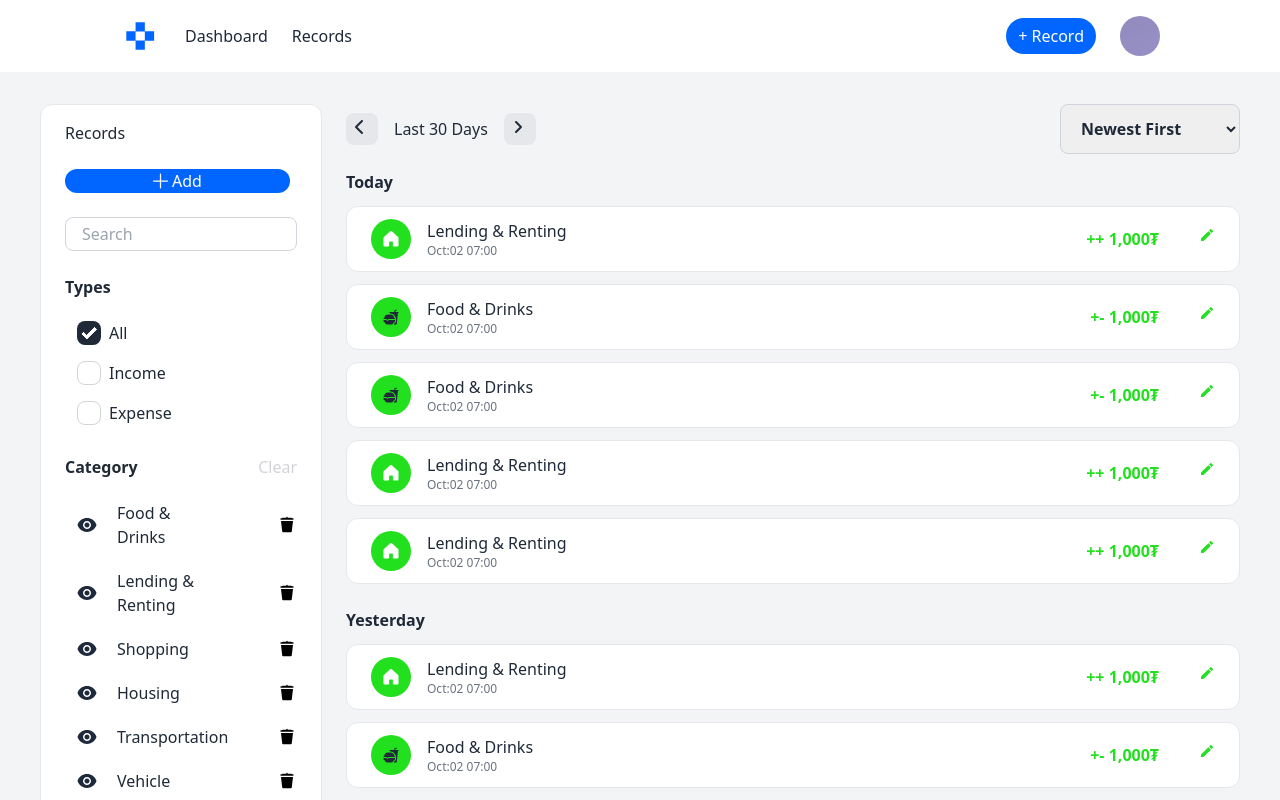
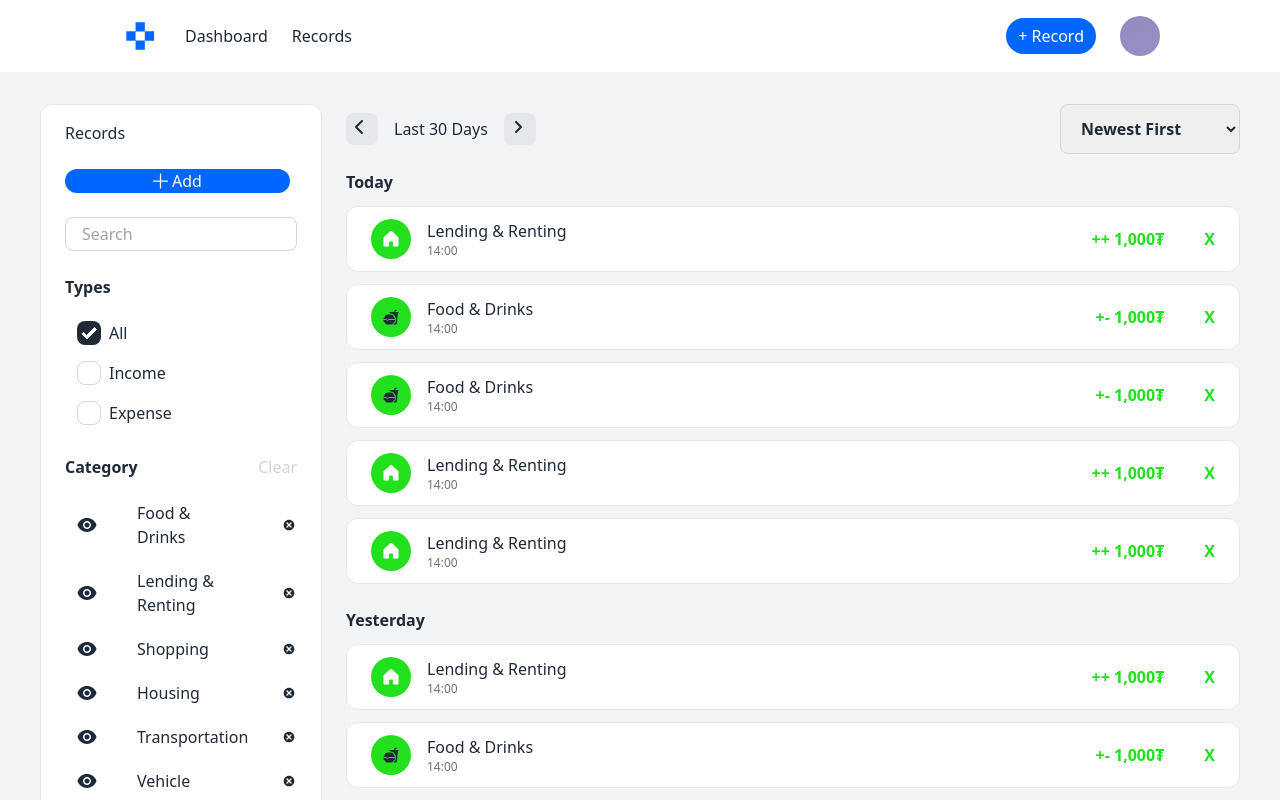
Before and after one commit to munkhzay/trackerFRONT, a Next.js app: page /records in a window 1280 px wide. Shown: the top 800 px of the page. Built offline with nearby package versions, Linux system fonts and the light colour scheme.

Commit message:
console bolsongv

```diff
--- a/src/components/AddRecord.js
+++ b/src/components/AddRecord.js
@@ -150,11 +150,9 @@ const AddRecord = (props) => {
                 {categories.map((record, index) => {
                   // console.log(select);
                   return (
-                    <div key={index}>
-                      <option value={record.categoryid}>
-                        {record.categoryname}
-                      </option>
-                    </div>
+                    <option key={index} value={record.categoryid}>
+                      {record.categoryname}
+                    </option>
                   );
                 })}
                 {/* <option value="Food" className="px-[18px] py-2 flex gap-3">
--- a/src/components/Categories.js
+++ b/src/components/Categories.js
@@ -2,7 +2,7 @@ import Category from "./Category";
 import axios from "axios";
 
 const Categories = (props) => {
-  const { categories, setCategory, onSelectCategory } = props;
+  const { categories, setCategory, onSelectCategory, refetchRecord } = props;
 
   // const onSelectCategory = (onecategory) => {
   //   console.log(onecategory.categoryid);
@@ -25,6 +25,8 @@ const Categories = (props) => {
       )
       .then((response) => {
         console.log(response);
+
+        refetchRecord();
       })
       .catch((error) => {
         console.log(error);
--- a/src/components/Category.js
+++ b/src/components/Category.js
@@ -1,19 +1,16 @@
 import EyeIcon from "../../public/icons/EyeIcon";
 import ClosedEyeIcon from "../../public/icons/ClosedEyeIcon";
-import { useState } from "react";
-import axios from "axios";
-import Recor from "./Records";
-
+import { TiDelete } from "react-icons/ti";
 const Category = (props) => {
   const { categoryName, selected, handleDelete, onSelect } = props;
   // console.log(selected);
-  const icon = selected === true ? <ClosedEyeIcon /> : <EyeIcon />;
+  const icon = selected === false ? <ClosedEyeIcon /> : <EyeIcon />;
 
   return (
     <div className="flex">
       <div
         onClick={onSelect}
-        className="w-full pl-3 py-1.5 flex gap-5 items-center"
+        className="w-full pl-3 py-1.5 flex gap-10 items-center"
       >
         {icon}
         <p onChange={""} className="font-normal w-24  text-base text-[#1F2937]">
@@ -21,17 +18,7 @@ const Category = (props) => {
         </p>
       </div>
       <button onClick={handleDelete}>
-        <svg
-          // values={categoryid}
-          xmlns="http://www.w3.org/2000/svg"
-          x="0px"
-          y="0px"
-          width="20"
-          height="20"
-          viewBox="0 0 30 30"
-        >
-          <path d="M 14.984375 2.4863281 A 1.0001 1.0001 0 0 0 14 3.5 L 14 4 L 8.5 4 A 1.0001 1.0001 0 0 0 7.4863281 5 L 6 5 A 1.0001 1.0001 0 1 0 6 7 L 24 7 A 1.0001 1.0001 0 1 0 24 5 L 22.513672 5 A 1.0001 1.0001 0 0 0 21.5 4 L 16 4 L 16 3.5 A 1.0001 1.0001 0 0 0 14.984375 2.4863281 z M 6 9 L 7.7929688 24.234375 C 7.9109687 25.241375 8.7633438 26 9.7773438 26 L 20.222656 26 C 21.236656 26 22.088031 25.241375 22.207031 24.234375 L 24 9 L 6 9 z"></path>
-        </svg>
+        <TiDelete />
       </button>
     </div>
   );
--- a/src/components/OneRecord.js
+++ b/src/components/OneRecord.js
@@ -3,9 +3,10 @@ import { format } from "date-fns";
 import FoodExpense from "../../public/icons/FoodExpenseIcon";
 import RentIcon from "../../public/icons/RentIcon";
 import IconCategory from "../../util/FindCategoryIcon";
-import { MdEdit } from "react-icons/md";
+
 const OneRecord = (props) => {
-  const { text, image, time, color, money, transaction_type } = props;
+  const { text, image, time, color, money, transaction_type, handleDelete } =
+    props;
   // const date = new Date(time);
   // const farmated = isNaN(date) ? "inValidtime" : format(date, "HH:mm");
   const iconcolor = transaction_type === "Expense" ? "#F54949" : "#23E01F";
@@ -29,7 +30,8 @@ const OneRecord = (props) => {
           <p className="font-normal text-base">{text}</p>
           <p className="font-normal text-xs text-[#6B7280]">
             {" "}
-            {format(Date(time), "MMM:dd HH:mm")}
+            {time}
+            {/* {format(Date(time), "MMM:dd HH:mm")} */}
           </p>
         </div>
       </div>
@@ -38,7 +40,12 @@ const OneRecord = (props) => {
         style={{ color: iconcolor }}
       >
         {incomeorexp}
-        {money} <MdEdit />
+        {money} <button onClick={handleDelete}>X</button>
+        {/* <script>
+          {function handleDelete() {
+            alert("Your file is being uploaded!");
+          }}
+        </script> */}
       </p>
 
       {/* <svg
--- a/src/components/Records.js
+++ b/src/components/Records.js
@@ -1,20 +1,10 @@
-import useSWR from "swr";
 import OneRecord from "./OneRecord";
 import axios from "axios";
 import { useEffect, useState } from "react";
-import RentIcon from "../../public/icons/RentIcon";
-import FoodExpense from "../../public/icons/FoodExpenseIcon";
 import { useQueryState } from "next-usequerystate";
-import MyCategories from "./Category";
 
 const Transaction = (props) => {
-  const {
-    myrecords,
-
-    categories,
-  } = props;
-
-  const [allselectedcategory, setAllselectedcategory] = useState([]);
+  const { myrecords, categories, refetchRecord } = props;
   const [search] = useQueryState("");
   const filteredproducts = myrecords.filter((item) => {
     if (!search) return true;
@@ -22,48 +12,39 @@ const Transaction = (props) => {
   });
 
   const oneCategorySelected = categories?.filter(
-    (category) => category.selected === false
+    (category) => category.selected === true
   );
-
   const selectedeyesRecords = oneCategorySelected?.map((category) => {
     const recordsEye = filteredproducts.filter(
       (record) => record.categoryid === category.categoryid
     );
-
     return recordsEye;
   });
-  // console.log(selectedeyesRecords);
 
-  // const selectedEyesCategory = filteredproducts.filter((onerecord) => {
-  //   if (
-  //     onerecord.categoryid === selectedcategory.categoryid &&
-  //     selectedcategory.selected === true
-  //   )
-  //     return onerecord;
-  //   if (onerecord.categoryid !== selectedcategory.categoryid) return;
-  // });
-  // const data = () => {
-  //   setAllselectedcategory(selectedEyesCategory);
-  // };
+  const deleteRecord = async (recordid) => {
+    try {
+      const response = await axios.delete(
+        `${process.env.NEXT_PUBLIC_BACKEND_URL}/api/transaction/delete/${recordid}`
+      );
+      console.log(response);
+      refetchRecord();
+    } catch (error) {
+      console.error(error);
+    }
+  };
 
-  // console.log(allselectedcategory);
-  // const allSelectedRecords = selectedcategory.map((product) => {
-  //   const filteredrecordsByCategories = filteredproducts.filter(
-  //     (record) => record.categoryid === product.categoryid
-  //   );
-
-  //   return filteredrecordsByCategories;
-  // });
   return (
     <div>
       {selectedeyesRecords?.map((onerecord, index) => (
         <div key={index}>
           {onerecord.map((record) => (
             <OneRecord
+              handleDelete={() => deleteRecord(record.recordid)}
               key={record.userid}
               text={record.categoryname}
               transaction_type={record.transaction}
               money={record.amount}
+              time={record.createdat}
             />
           ))}
         </div>
@@ -72,15 +53,3 @@ const Transaction = (props) => {
   );
 };
 export default Transaction;
-
-const numbers = [1, 2, 3];
-
-const selectedNumbers = [1];
-
-const filterddNUmbers = numbers.filter((number) => {
-  if (selectedNumbers.includes(number)) {
-    return true;
-  } else {
-    return false;
-  }
-});
--- a/src/pages/index.js
+++ b/src/pages/index.js
@@ -27,6 +27,11 @@ const Home = () => {
   const [category, setCategory] = useState();
   const [search, setSearch] = useQueryState("search");
   const [selectedcategory, setSelectedCategory] = useState([]);
+  const [isChecked, setIsChecked] = useState(false);
+
+  const handleCheckboxChange = (e) => {
+    setIsChecked(e.target.checked);
+  };
 
   const getCategories = async () => {
     const { data } = await axios.get(
@@ -70,13 +75,6 @@ const Home = () => {
 
   const onSelectCategory = (onecategory) => {
     setSelectedCategory(onecategory);
-    // const eyesClosed = () => {
-    //   if (onecategory.selected === false) return;
-    //   setSelectedCategory([...selectedcategory, onecategory]);
-    //   if (onecategory.selected === true) return;
-    //   setSelectedCategory("");
-    // };
-    // eyesClosed();
     const updatedCategory = category.map((category) => {
       if (category.categoryid === onecategory.categoryid) {
         return {
@@ -87,11 +85,9 @@ const Home = () => {
       return category;
     });
     setCategory(updatedCategory);
+  };
 
-    console.log(category);
-  };
-  // console.log(selectedcategory);
-
+  console.log(category);
   const handleAll = () => {
     setMyrecords(allRecords);
   };
@@ -104,6 +100,14 @@ const Home = () => {
   };
   const handlecategory = () => {
     setShowcategory(!showcategory);
+  };
+
+  console.log(category);
+  const handleClear = () => {
+    console.log("hhh");
+    category.map((onecategory) => {
+      return onecategory.selected === true;
+    });
   };
 
   return (
@@ -145,6 +149,7 @@ const Home = () => {
               </p>
               <div className="flex items-center gap-2 px-3 py-1.5">
                 <input
+                  onChange={handleCheckboxChange}
                   type="checkbox"
                   checked={"All" === selected}
                   className="checkbox"
@@ -154,6 +159,7 @@ const Home = () => {
               </div>
               <div className="flex items-center gap-2 px-3 py-1.5">
                 <input
+                  onChange={handleCheckboxChange}
                   type="checkbox"
                   checked={"Income" === selected}
                   className="checkbox"
@@ -163,6 +169,7 @@ const Home = () => {
               </div>
               <div className="flex items-center gap-2 px-3 py-1.5">
                 <input
+                  onChange={handleCheckboxChange}
                   type="checkbox"
                   checked={"Expense" === selected}
                   className="checkbox"
@@ -174,13 +181,20 @@ const Home = () => {
             <div className="flex flex-col gap-4">
               <div className="flex justify-between">
                 <p className="font-semibold text-base">Category</p>
-                <p className="font-normal text-base opacity-20"> Clear </p>
+                <div
+                  className="font-normal text-base opacity-20"
+                  onClick={handleClear}
+                >
+                  {" "}
+                  Clear{" "}
+                </div>
               </div>
               <div className="flex flex-col gap-2">
                 <Categories
                   categories={category}
                   setCategory={setCategory}
                   onSelectCategory={onSelectCategory}
+                  refetchRecord={getCategories}
                 />
               </div>
               <button onClick={handlecategory}>
@@ -217,6 +231,7 @@ const Home = () => {
                   allRecords={allRecords}
                   setAllRecords={setAllRecords}
                   selectedcategory={selectedcategory}
+                  refetchRecord={sortTransaction}
                 />
               </div>
               <p className="font-semibold text-base"> Yesterday </p>
```
